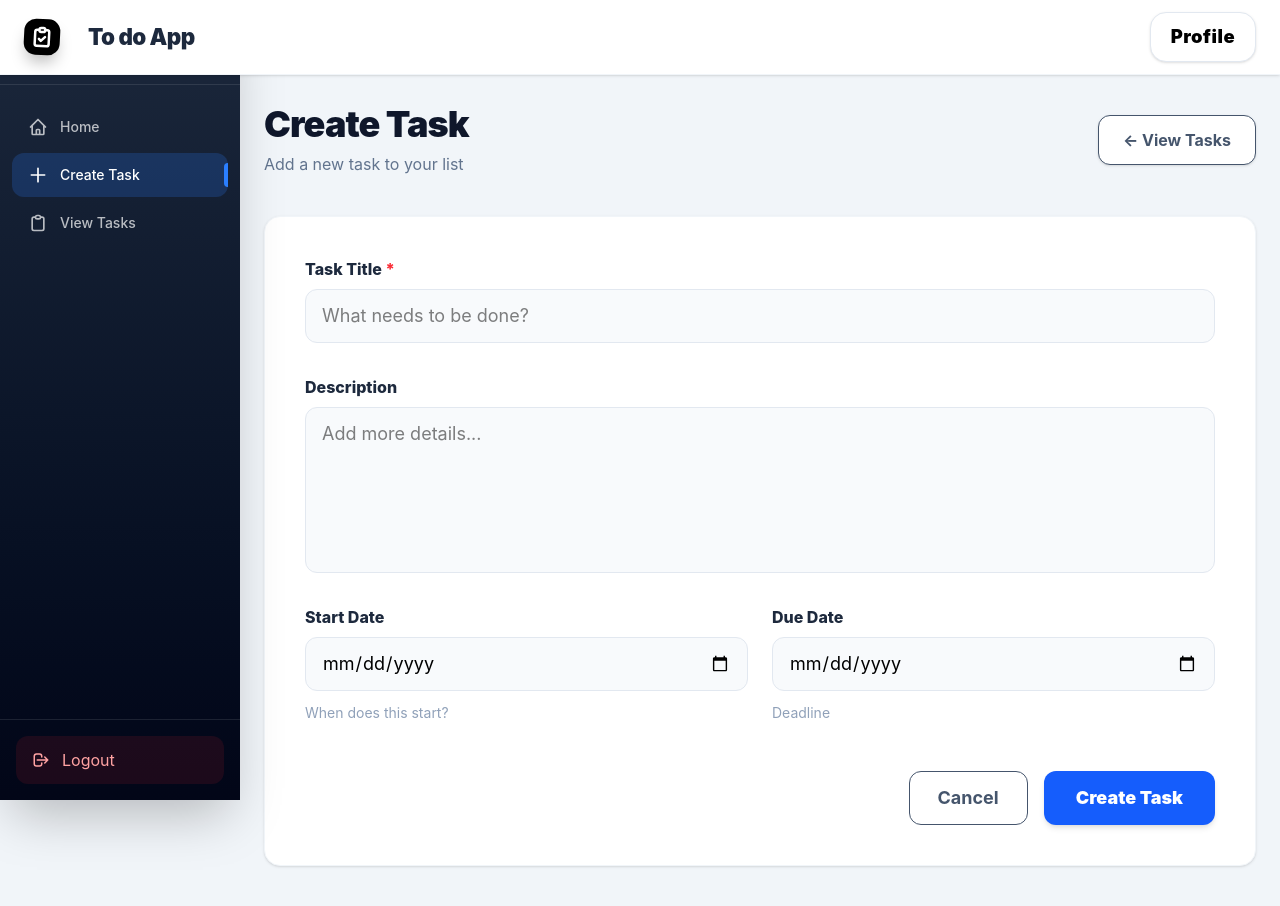
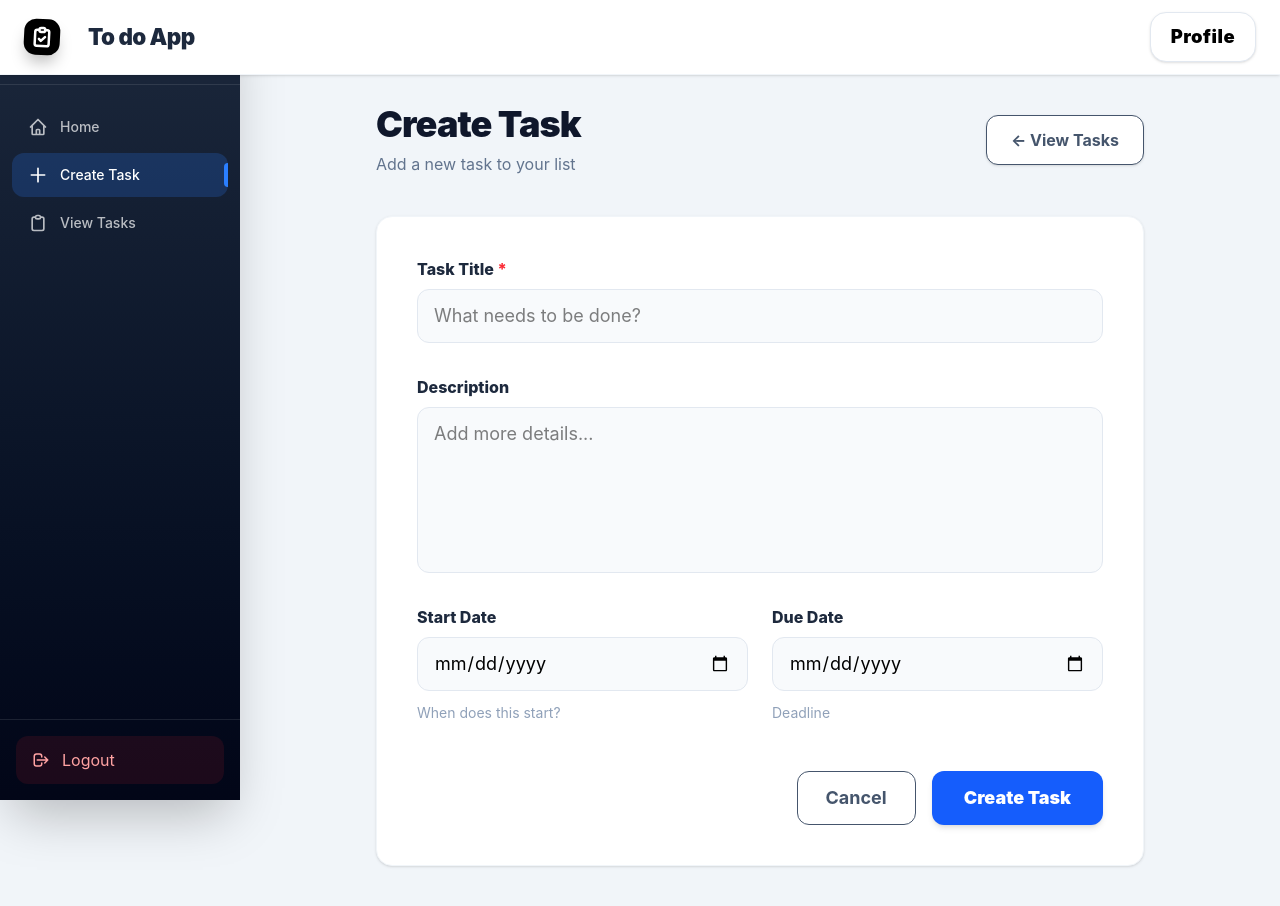
Before and after one commit to Aymen111-web/Qmt-lara-vue--task, a Vue app in the folder frontend/: page /todos/create in a window 1280 px wide. Built offline with nearby package versions, Linux system fonts and the light colour scheme; no server answers; sample sign-in values are in the browser's storage.

Commit message:
card width changed

```diff
--- a/frontend/src/views/TodosCreate.vue
+++ b/frontend/src/views/TodosCreate.vue
@@ -82,6 +82,7 @@ onMounted(async () => {
       />
 
       <div class="flex-1 px-6 py-10 mt-16 max-w-[1400px] w-full mx-auto">
+        <div class="max-w-3xl mx-auto">
 
           <!-- Header -->
           <div class="flex justify-between items-center mb-10">
@@ -99,7 +100,7 @@ onMounted(async () => {
           </div>
 
           <!-- Form Card -->
-        <div class="relative overflow-hidden bg-white rounded-2xl shadow border border-slate-100 p-10 w-full ">
+          <div class="relative overflow-hidden bg-white rounded-2xl shadow border border-slate-100 p-10">
 
           <!-- Card Toast Overlay -->
           <Transition name="toast-slide">
@@ -189,7 +190,7 @@ onMounted(async () => {
         </div>
       </div>
     </div>
-
+  </div>
 </div>
 </template>
 
```
Lines whose indentation alone changed are shown as unchanged.
